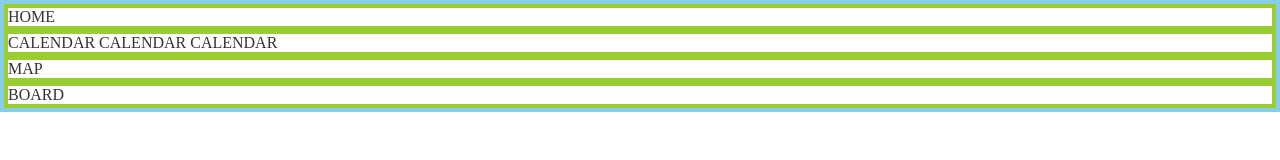
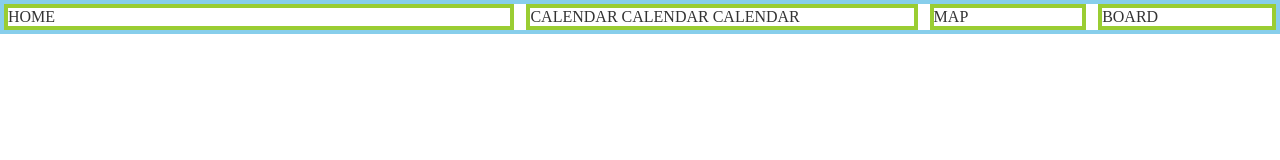
Before and after one commit to aaa286/WSM2308, a plain HTML site: page 220530_header/header.html in a window 1280 px wide. Drawn offline with Linux system fonts and the light colour scheme.

Commit message:
flex-grow, flex-shrink, flex-basis

```diff
--- /dev/null
+++ b/220530_header/CSS/my.css
@@ -0,0 +1,23 @@
+.nav-list {
+    justify-content: flex-end;
+    /* flex-wrap: wrap; */
+}
+.nav-list li {
+    flex-basis: 200px; /* 기본 크기 설정 */
+    flex-shrink: 0; /* 줄이기 가능? 1 기본값: 1 */
+    flex-grow: 1; /* 늘리기 가능? 1 기본값: 0 */
+    flex: 0 1 auto; /* flex-grow flex-shrink flex-basis */
+    /* border: 픽셀 solid 색깔; */
+}
+.nav-list li:nth-child(1) {
+    flex-grow: 4;
+}
+.nav-list li:nth-child(2) {
+    flex-grow: 1;
+}
+.nav-list li:nth-child(3) {
+    flex-grow: 1;
+}
+.nav-list li:nth-child(4) {
+    flex-grow: 1;
+}
--- a/220530_header/CSS/style.css
+++ b/220530_header/CSS/style.css
@@ -26,6 +26,8 @@ header {
 }
 .nav-list {
     border: var(--border-width) solid var(--blue);
+    display: flex;
+    gap: 12px;
 }
 .nav-list li {
     border: var(--border-width) solid var(--green);
--- a/220530_header/header.html
+++ b/220530_header/header.html
@@ -6,6 +6,7 @@
     <meta name="viewport" content="width=device-width, initial-scale=1.0">
     <title>Document</title>
     <link rel="stylesheet" href="CSS/style.css">
+    <link rel="stylesheet" href="CSS/my.css">
 </head>
 <body>
     <header>
```
